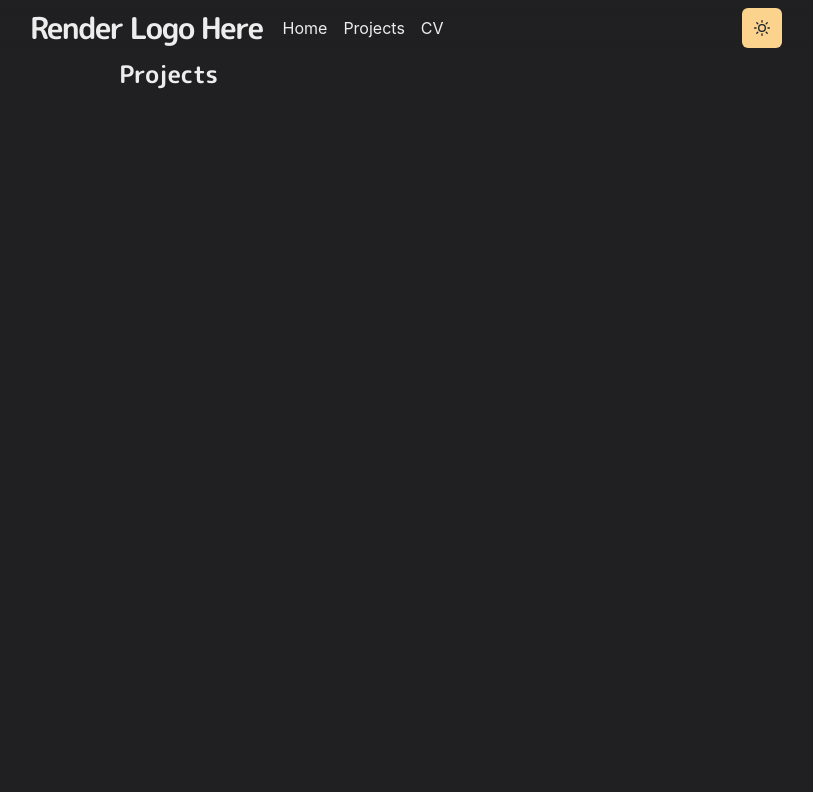
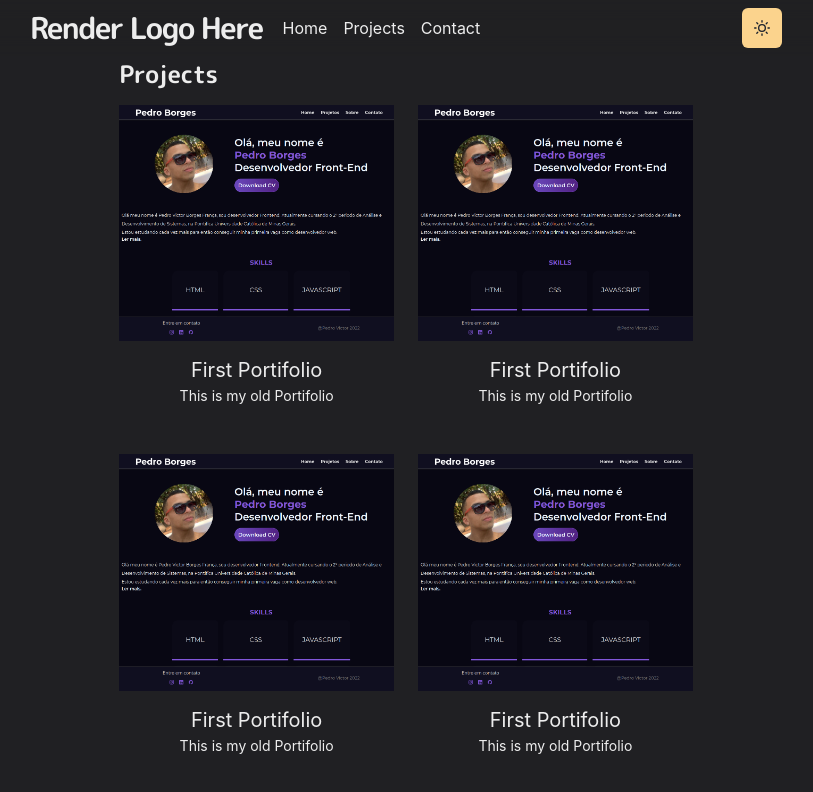
Before and after one commit to PedroVictor022/frontend-portifolio, a Next.js app: page /projects in a window 1280 px wide. Shown: the top 792 px of the page, without its empty margins (234-1047 px from the left). Built offline with nearby package versions, Linux system fonts and the light colour scheme.

Commit message:
Add contact page

```diff
--- /dev/null
+++ b/components/Layout/article.js
@@ -0,0 +1,38 @@
+import { motion } from 'framer-motion'
+import Head from 'next/head'
+import { GridItemStyle } from '../Layout/grid-item'
+
+const variants = {
+  hidden: { opacity: 0, x: 0, y: 20 },
+  enter: { opacity: 1, x: 0, y: 0 },
+  exit: { opacity: 0, x: -0, y: 20 }
+}
+
+const Layout = ({ children, title }) => {
+  const t = `${title} - Pedro Victor`
+  return (
+    <motion.article
+      initial="hidden"
+      animate="enter"
+      exit="exit"
+      variants={variants}
+      transition={{ duration: 0.4, type: 'easeInOut' }}
+      style={{ position: 'relative' }}
+    >
+      <>
+        {title && (
+          <Head>
+            <title>{t}</title>
+            <meta name="twitter:title" content={t} />
+            <meta property="og:title" content={t} />
+          </Head>
+        )}
+        {children}
+
+        <GridItemStyle />
+      </>
+    </motion.article>
+  )
+}
+
+export default Layout
--- a/components/Layout/grid-item.js
+++ b/components/Layout/grid-item.js
@@ -3,16 +3,14 @@ import { Global } from "@emotion/react"
 import { Box, LinkBox, LinkOverlay, Text } from "@chakra-ui/react"
 import Image from "next/image"
 
-export const GridItem = ({ children, herf, title, thumbnail}) => {
+export const GridItem = ({ children, herf, title, thumbnail }) => {
    return (
       <Box w="100%" align="center">
          <LinkBox cursor="pointer">
             <Image src={thumbnail} alt={title} className="grid-item-thumbnail" placeholder="blur"
-            loading="lazy"
+               loading="lazy"
             />
-            <LinkOverlay href={href} target="_blank">
-               <Text mt={2}>{title}</Text>
-            </LinkOverlay>
+            <Text mt={2}>{title}</Text>
             <Text fontSize={14}>
                {children}
             </Text>
@@ -24,15 +22,12 @@ export const GridItem = ({ children, herf, title, thumbnail}) => {
 export const WorkGridItem = ({ children, id, title, thumbnail }) => {
    return (
       <Box w="100%" align="center">
-         <NextLink href={`/projects/${id}`}>
-            <LinkBox cursor="pointer">
-               <Image src={thumbnail} alt={title} className="grid-item-thumbnail" placeholder="blur"/>
-               <LinkOverlay href={`/projects/${id}`}>
-                  <Text mt={2} fontSize={20}>{title}</Text>
-               </LinkOverlay>
-               <Text fontSize={14}>{children}</Text>
-            </LinkBox>
-         </NextLink>
+
+         <LinkBox>
+            <Image src={thumbnail} alt={title} className="grid-item-thumbnail" placeholder="blur" />
+            <Text cursor="pointer" mt={2} fontSize={20}>{title}</Text>
+            <Text fontSize={14}>{children}</Text>
+         </LinkBox>
       </Box>
    )
 }
--- a/components/Layout/navbar/index.js
+++ b/components/Layout/navbar/index.js
@@ -69,8 +69,8 @@ export const Navbar = props => {
                >
                   Projects
                </LinkItem>
-               <LinkItem href="/posts" path={path}>
-                  CV
+               <LinkItem href="/contact" path={path}>
+                  Contact
                </LinkItem>
             </Stack>
 
@@ -95,8 +95,8 @@ export const Navbar = props => {
                         <NextLink href="/projects">
                            <MenuItem>Projects</MenuItem>
                         </NextLink>
-                        <NextLink href="/view-cv">
-                           <MenuItem>View CV</MenuItem>
+                        <NextLink href="/contact">
+                           <MenuItem>Contact</MenuItem>
                         </NextLink>
                      </MenuList>
                   </Menu>
--- a/libs/theme.js
+++ b/libs/theme.js
@@ -20,7 +20,7 @@ const components = {
             textDecorationThinckness: 4,
             marginTop: 3,
             marginBottom: 4
-         }
+         },
       }
    },
    Link: {
--- a/pages/_app.js
+++ b/pages/_app.js
@@ -1,6 +1,7 @@
 import { ChakraProvider } from "@chakra-ui/react"
 import Layout from "../components/Layout/main";
 import Fonts from "../components/Layout/fonts";
+import { AnimatePresence } from "framer-motion";
 
 import theme from "../libs/theme"
 
@@ -9,7 +10,9 @@ const Website = ({ Component, pageProps, router }) => {
     <ChakraProvider theme={theme}>
       <Fonts />
       <Layout router={router}>
-        <Component {...pageProps} key={router.route}/>
+        <AnimatePresence exitBeforeEnter initial={true}>
+          <Component {...pageProps} key={router.route} />
+        </AnimatePresence>
       </Layout>
     </ChakraProvider>
   )
--- a/pages/projects.js
+++ b/pages/projects.js
@@ -1,13 +1,43 @@
 import { Container, Heading, SimpleGrid, Divider } from "@chakra-ui/react";
 import Section from "../components/Layout/section/section";
+import { WorkGridItem } from "../components/Layout/grid-item"
+
+import Port from "../assets/port.jpg"
+import Layout from "../components/Layout/article";
 
 const Projects = () => {
    return (
-      <Container pt={10}>
+     <Layout title="Projects">
+       <Container pt={10}>
          <Section delay={0.5} pt={10}>
             <Heading as="h2" fontSize={24} mb={4}>Projects</Heading>
+            <Section delay={0.8}>
+               <SimpleGrid columns={[1, 1, 2]} gap={6}>
+                  <Section>
+                     <WorkGridItem id="old_portifolio" title="First Portifolio" thumbnail={Port}>
+                        This is my old Portifolio
+                     </WorkGridItem>
+                  </Section>
+                  <Section>
+                     <WorkGridItem id="old_portifolio" title="First Portifolio" thumbnail={Port}>
+                        This is my old Portifolio
+                     </WorkGridItem>
+                  </Section>
+                  <Section>
+                     <WorkGridItem id="old_portifolio" title="First Portifolio" thumbnail={Port}>
+                        This is my old Portifolio
+                     </WorkGridItem>
+                  </Section>
+                  <Section>
+                     <WorkGridItem id="old_portifolio" title="First Portifolio" thumbnail={Port}>
+                        This is my old Portifolio
+                     </WorkGridItem>
+                  </Section>
+               </SimpleGrid>
+            </Section>
          </Section>
       </Container>
+     </Layout>
    )
 }
 
```
Also changed, not shown: pages/404.js (added, +19 -0 lines), pages/contact.js (added, +42 -0 lines), pages/index.js (+12 -2 lines), assets/port.jpg (added).
